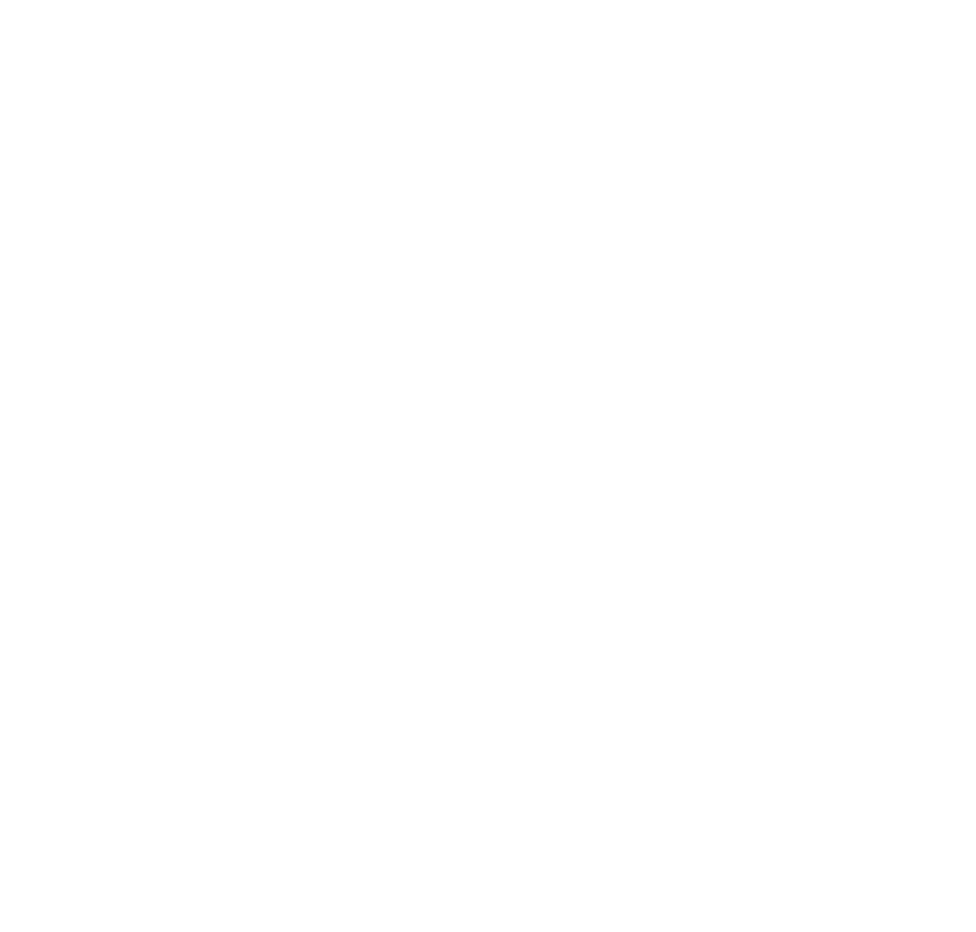
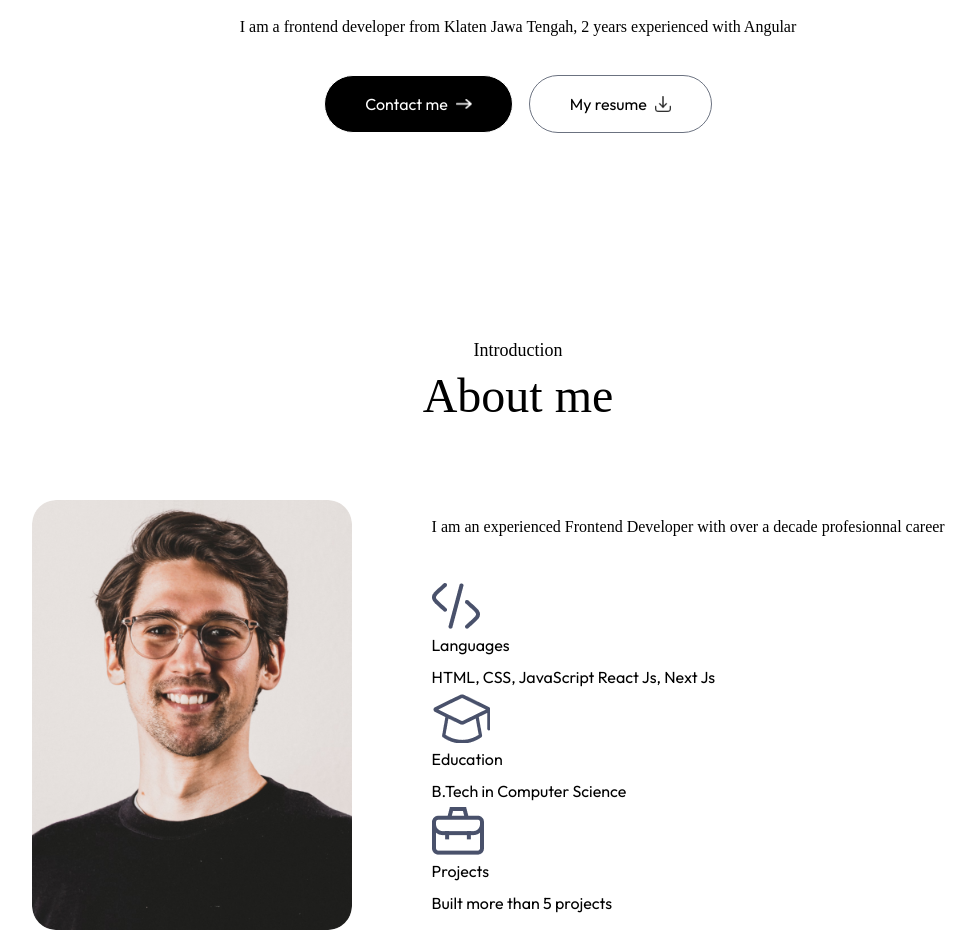
Before and after one commit to rafliaf/portofolio-rafli, a Next.js app: page / in a window 1280 px wide. Shown: the part 504-1436 px from the top of the page, without its empty margins (122-1098 px from the left). Before the commit the page ends 800 px from the top, so only its background shows below. Built offline with nearby package versions, Linux system fonts and the light colour scheme; a web font is replaced by a local one.

Commit message:
update features

```diff
--- /dev/null
+++ b/app/components/About.jsx
@@ -0,0 +1,34 @@
+import { assets, infoList } from '@/assets/assets'
+import Image from 'next/image'
+import React from 'react'
+
+const About = () => {
+  return (
+    <div id='about' className='w-full px-[12%] py-10 scroll-mt-20'>
+        <h4 className='text-center mb-2 text-lg font-Ovo'>Introduction</h4>
+        <h2 className='text-center text-5xl font-Ovo'>About me</h2>
+        <div className='flex w-full flex-col lg:flex-row items-center gap-20 my-20'>
+            <div className='w-64 sm:w-80 rounded-3xl max-w-none'>
+                <Image src={assets.user_image} alt='user' className='w-full rounded-3xl'/>
+            </div>
+            <div className='flex-1'>
+                <p className='mb-10 max-w-2xl font-Ovo'>
+                    I am an experienced Frontend Developer with over a decade profesionnal career
+                </p>
+
+                <ul>
+                    {infoList.map(({icon, iconDark, title, description}, index)=> (
+                        <li key={index}>
+                            <Image src={icon} alt={title} />
+                            <h3>{title}</h3>
+                            <p>{description}</p>
+                        </li>
+                    ))}
+                </ul>
+            </div>
+        </div>
+    </div>
+  )
+}
+
+export default About
--- a/app/components/Header.jsx
+++ b/app/components/Header.jsx
@@ -4,7 +4,7 @@
 
 const Header = () => {
   return (
-    <div>
+    <div className='w-11/12 max-w-3xl text-center mx-auto h-screen flex flex-col items-center justify-center gap-4'>
         <div>
             <Image src={assets.profile_img} alt='' className='rounded-full w-32'/>
         </div>
@@ -14,13 +14,13 @@
         <h1 className='text-3xl sm:text-6xl lg:text-[66px] font-Ovo'>
             Frontend web developer based in Yogyakarta.
         </h1>
-        <p>
+        <p className='max-2xl mx-auto font-Ovo'>
             I am a frontend developer from Klaten Jawa Tengah, 2 years experienced with Angular
         </p>
 
         {/* BTN */}
-        <div>
-            <a href='#contact' className=''>Contact me
+        <div className='flex flex-col sm:flex-row items-center gap-4 mt-4'>
+            <a href='#contact' className='px-10 py-3 border border-white rounded-full bg-black text-white flex items-center gap-2'>Contact me
                 <Image src={assets.right_arrow_white} alt='' className='w-4'/>
             </a>
 
--- a/app/layout.js
+++ b/app/layout.js
@@ -19,9 +19,9 @@
 
 export default function RootLayout({ children }) {
   return (
-    <html lang="en">
+    <html lang="en" className="scroll-smooth">
       <body
-        className={`${outfit.className} ${ovo.className} antialiase`}
+        className={`${outfit.className} ${ovo.className} antialiase leading-8 overflow-x-hidden`}
       >
         {children}
       </body>
--- a/app/page.js
+++ b/app/page.js
@@ -1,11 +1,14 @@
 'use client'
+import About from "./components/About";
+import Header from "./components/Header";
 import Navbar from "./components/Navbar";
 
 export default function Home() {
   return (
     <>
       <Navbar/>
-
+      <Header/>
+      <About/>
     </>
   );
 }
```
